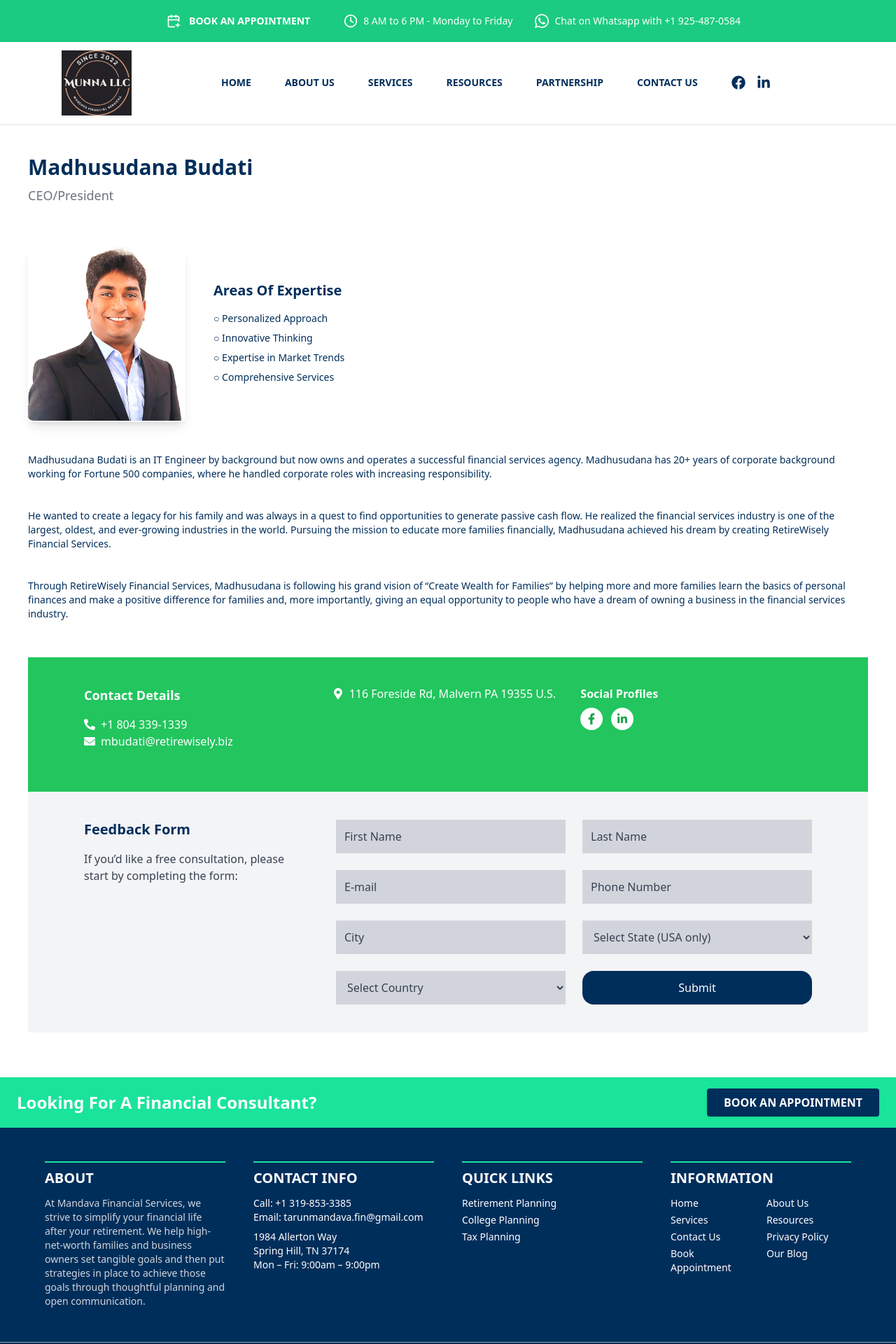
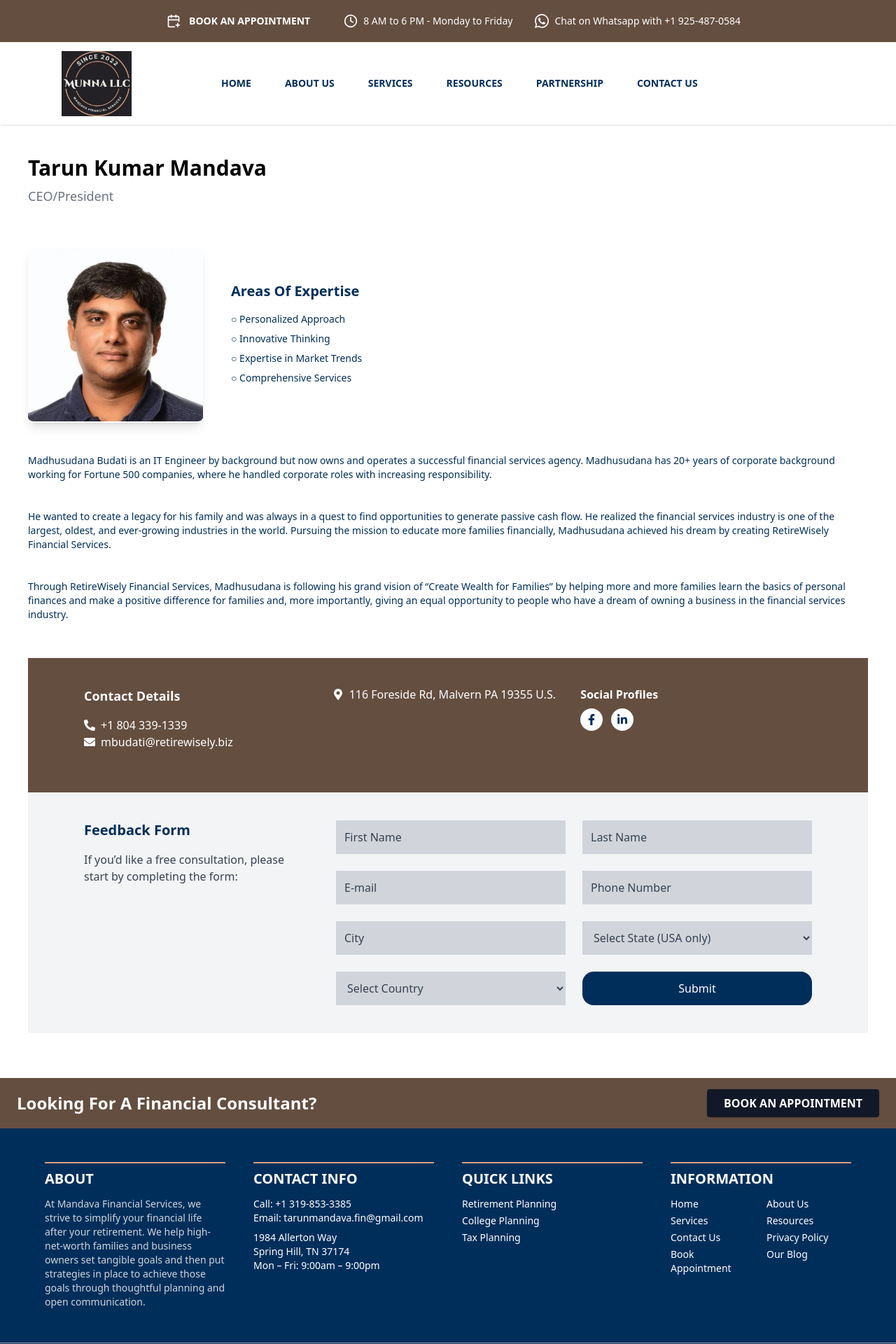
Before and after one commit to nirajsai1/retire_wisely, a React (Create React App) app: page /psection in a window 1280 px wide. Shown: the top 1920 px of the page at 70% size. Built offline with nearby package versions, Linux system fonts and the light colour scheme.

Commit message:
CSS changed

```diff
--- a/src/App.js
+++ b/src/App.js
@@ -14,16 +14,11 @@ import image from "./images/Logo.jpg";
 import Faq from "./js/services/Faq";
 import FC from "./js/Financial_Calculators";
 import Useful_links from "./js/services/Useful_Links";
-import clock from "./images/clock_icon.webp";
-import instagram from "./images/Instagram.webp";
-import facebook from "./images/Facebook.webp";
 import College_planning from "./js/quick_links/College_planning";
 import Retirement_planning from "./js/quick_links/Retirement_planning";
 import Tax_planning from "./js/quick_links/Tax_planning";
 import Privacy_policy from "./js/Privacy_policy";
 import  {Our_blog}  from "./js/Our_blog";
-import baa_logo from "./images/baa_logo.png";
-import whatsapp from "./images/whatsapp_icon.png";
 import ProfileSection from "./js/ProfileSection";
 import ScrollToTop from "./js/ScrollToTop";
 import munna_llc from "./images/munna_llc.jpg";
@@ -60,14 +55,13 @@ const toggleMobileDropdown = () => setMobileDropdownOpen(!mobileDropdownOpen);
   }
    const location = useLocation();
    const isActive = (path) => location.pathname === path;
-
-  const activeClass = "text-green-500";
-  const defaultClass = "[#002E5B]";
+const activeClass = "text-gray-900";
+const defaultClass = "text-[#002E5B]";
   return (
       <div>
-      <div className="hidden md:flex bg-[#1bcb81] p-3 justify-center items-center gap-8 text-white text-sm w-full z-10">
+      <div className="hidden md:flex bg-[#644e40] p-3 justify-center items-center gap-8 text-white text-sm w-full z-10">
         <div
-          className="flex items-center px-4 py-2 cursor-pointer transition hover:bg-[#002E5B] hover:rounded-xl hover:border hover:border-[#002E5B] whitespace-nowrap"
+          className="flex items-center px-4 py-2 cursor-pointer transition hover:bg-gray-900 hover:rounded-xl hover:border hover:border-[#d7a07d] whitespace-nowrap"
           onClick={() => navigate('/baa')}
         >
           <CalendarPlus className="text-white w-5 h-5" />
@@ -85,7 +79,7 @@ const toggleMobileDropdown = () => setMobileDropdownOpen(!mobileDropdownOpen);
         </div>
       </div>
 
-      <div className="flex md:hidden bg-[#1bcb81] px-2 py-2 items-center gap-2 text-white text-[10px] w-full overflow-x-auto whitespace-nowrap scrollbar-none">
+      <div className="flex md:hidden bg-[#644e40] px-2 py-2 items-center gap-2 text-white text-[10px] w-full overflow-x-auto whitespace-nowrap scrollbar-none">
         <div
           className="flex items-center px-2 py-1 cursor-pointer transition hover:bg-[#002E5B] hover:rounded-lg hover:border hover:border-[#002E5B]"
           onClick={() => navigate('/baa')}
@@ -103,8 +97,10 @@ const toggleMobileDropdown = () => setMobileDropdownOpen(!mobileDropdownOpen);
           <FaWhatsapp className="w-4 h-4" />
           <p className="leading-none">+1 925-487-0584</p>
         </div>
-      </div><div className="sticky top-0 bg-white shadow z-20 text-[#002E5B]">
-  <div className="flex items-center justify-between max-w-screen-xl mx-auto px-6 py-3 text-[#002E5B]">
+      </div>
+      <div className="h-px bg-[#f2efe8]"></div>
+      <div className="sticky top-0 bg-white shadow z-20 text-[#002E5B]">
+  <div className="flex items-center justify-between max-w-screen-xl mx-auto px-6 py-3 text-white">
     <img
   src={munna_llc}
   alt="Logo"
@@ -137,10 +133,10 @@ const toggleMobileDropdown = () => setMobileDropdownOpen(!mobileDropdownOpen);
             RESOURCES
           </button>
           {dropdownOpen && (
-            <div className="absolute bg-white shadow-lg mt-2 rounded-md z-30 w-40">
-              <Link to="/fc" className="block px-4 py-2 hover:bg-gray-100" onClick={handleOptionClick}>Financial Calculators</Link>
-              <Link to="/useful_links" className="block px-4 py-2 hover:bg-gray-100" onClick={handleOptionClick}>Useful Links</Link>
-              <Link to="/faq" className="block px-4 py-2 hover:bg-gray-100" onClick={handleOptionClick}>Frequently Asked Questions</Link>
+            <div className="absolute bg-gray-900 shadow-lg mt-2 rounded-md z-30 w-40 text-white">
+              <Link to="/fc" className="block px-4 py-2 hover:bg-[#da9f7e]" onClick={handleOptionClick}>Financial Calculators</Link>
+              <Link to="/useful_links" className="block px-4 py-2 hover:bg-[#da9f7e]" onClick={handleOptionClick}>Useful Links</Link>
+              <Link to="/faq" className="block px-4 py-2 hover:bg-[#da9f7e]" onClick={handleOptionClick}>Frequently Asked Questions</Link>
             </div>
           )}
         </div>
@@ -219,18 +215,18 @@ const toggleMobileDropdown = () => setMobileDropdownOpen(!mobileDropdownOpen);
         </div>
         <footer className="bg-[#002e5b] text-white">
 
-  <div className="bg-[#19e49a] px-6 py-4 flex flex-col sm:flex-row justify-between items-center text-center sm:text-left">
+  <div className="bg-[#644e40] px-6 py-4 flex flex-col sm:flex-row justify-between items-center text-center sm:text-left">
     <h2 className="text-xl sm:text-2xl font-bold">Looking For A Financial Consultant?</h2>
     <button
       onClick={() => navigate('/baa')}
-      className="mt-3 sm:mt-0 bg-[#002e5b] hover:bg-[#001f3d] text-white font-semibold px-6 py-2 rounded shadow"
+      className="mt-3 sm:mt-0 bg-gray-900 hover:bg-[#001f3d] text-white font-semibold px-6 py-2 rounded shadow"
     >
       BOOK AN APPOINTMENT
     </button>
   </div>
   <div className="max-w-screen-xl mx-auto px-6 sm:px-12 md:px-16 py-12 grid grid-cols-1 sm:grid-cols-2 md:grid-cols-4 gap-10 text-sm">
     <div>
-      <h3 className="text-xl font-bold border-t-2 border-[#19e49a] pt-2 mb-3">ABOUT</h3>
+      <h3 className="text-xl font-bold border-t-2 border-[#d89e7f] pt-2 mb-3">ABOUT</h3>
       <p className="text-gray-300">
         At Mandava Financial Services, we strive to simplify your financial life after your retirement.
         We help high-net-worth families and business owners set tangible goals and then put strategies
@@ -238,7 +234,7 @@ const toggleMobileDropdown = () => setMobileDropdownOpen(!mobileDropdownOpen);
       </p>
     </div>
     <div>
-      <h3 className="text-xl font-bold border-t-2 border-[#19e49a] pt-2 mb-3">CONTACT INFO</h3>
+      <h3 className="text-xl font-bold border-t-2 border-[#d89e7f] pt-2 mb-3">CONTACT INFO</h3>
       <p>Call: +1 319-853-3385</p>
       <p>Email:  tarunmandava.fin@gmail.com </p>
       <p className="mt-2">1984 Allerton Way <br/>Spring Hill, TN 37174</p>
@@ -246,7 +242,7 @@ const toggleMobileDropdown = () => setMobileDropdownOpen(!mobileDropdownOpen);
     </div>
 
     <div>
-      <h3 className="text-xl font-bold border-t-2 border-[#19e49a] pt-2 mb-3">QUICK LINKS</h3>
+      <h3 className="text-xl font-bold border-t-2 border-[#d89e7f] pt-2 mb-3">QUICK LINKS</h3>
       <ul className="space-y-1">
         <li><Link to="/retirement_p">Retirement Planning</Link></li>
         <li><Link to="/college_p">College Planning</Link></li>
@@ -255,7 +251,7 @@ const toggleMobileDropdown = () => setMobileDropdownOpen(!mobileDropdownOpen);
     </div>
 
     <div>
-      <h3 className="text-xl font-bold border-t-2 border-[#19e49a] pt-2 mb-3">INFORMATION</h3>
+      <h3 className="text-xl font-bold border-t-2 border-[#d89e7f] pt-2 mb-3">INFORMATION</h3>
       <ul className="grid grid-cols-2 gap-y-1 gap-x-4">
         <li><Link to="/">Home</Link></li>
         <li><Link to="/AboutUs">About Us</Link></li>
--- a/src/js/Aboutus.js
+++ b/src/js/Aboutus.js
@@ -14,7 +14,7 @@ function Aboutus()
           alt="Tarun Mandava - CEO/President"
           className="w-72 h-auto object-cover shadow-md rounded-full mx-auto md:mx-0"
         />
-        <h2 className="mt-6 text-2xl font-bold text-[#002E5B]">Madhusudana Budati</h2>
+        <h2 className="mt-6 text-2xl font-bold text-[#002E5B]">Tarun Kumar Mandava</h2>
         <p className="text-gray-600 text-sm mt-1">CEO / President</p>
       </div>
 
@@ -38,7 +38,7 @@ function Aboutus()
           expenses, debt, and savings. We provide guidance on budgeting, debt management, and tax planning, among
           other topics, to help you achieve your financial goals.
         </p>
-        <div className="border-l-4 border-green-600 bg-white p-4 text-gray-700 shadow-sm">
+        <div className="border-l-4 border-[#d89e7f] bg-white p-4 text-gray-700 shadow-sm">
           <p>
             We understand that each of our clients has unique financial needs and objectives, which is why we take a
             personalized approach to every engagement. We take the time to understand your current financial
@@ -53,7 +53,7 @@ function Aboutus()
   <div className="max-w-7xl mx-auto px-4 py-10 grid md:grid-cols-2 gap-10">
     <div>
       <section className="mb-8">
-        <h3 className="text-green-600 font-bold text-xl uppercase">Our Mission</h3>
+        <h3 className="text-[#644e40] font-bold text-xl uppercase">Our Mission</h3>
         <p className="text-gray-500 text-lg mb-2">Create Wealth for Families</p>
         <blockquote className="border-l-4 border-green-600 bg-gray-100 p-4 text-gray-800">
           Empowering financial success through personalized guidance, education, and solutions.
@@ -62,7 +62,7 @@ function Aboutus()
       </section>
 
       <section className="mb-8">
-        <h3 className="text-green-600 font-bold text-xl uppercase">Our Vision</h3>
+        <h3 className="text-[#644e40] font-bold text-xl uppercase">Our Vision</h3>
         <p className="text-gray-500 text-lg mb-2">Lead Consumer Empowerment Revolution</p>
         <blockquote className="border-l-4 border-teal-500 bg-gray-100 p-4 text-gray-800">
           Empowering financial prosperity—our vision for a secure future guiding your journey to
--- a/src/js/Contactus.js
+++ b/src/js/Contactus.js
@@ -66,7 +66,7 @@ function Contactus()
             <div>
               <h3 className="text-lg font-semibold text-gray-800">Tarun Mandava</h3>
               <p className="text-sm text-gray-600">Financial Consultant</p>
-              <p className="text-sm text-green-600">tarunmandava.fin@gmail.com </p>
+              <p className="text-sm text-[#002E5B]">tarunmandava.fin@gmail.com </p>
             </div>
           </div>
         </div>
@@ -76,7 +76,7 @@ function Contactus()
             <MapPin className="w-5 h-5 mt-1" />
             <span>1984 Allerton Way, Spring Hill, TN 37174</span>
           </div>
-          <div className="flex items-start gap-2 text-green-600">
+          <div className="flex items-start gap-2 text-[#002E5B]">
             <Mail className="w-5 h-5 mt-1" />
             <span>tarunmandava.fin@gmail.com</span>
           </div>
@@ -144,7 +144,7 @@ function Contactus()
         <div className="md:col-span-2">
           <button
             type="submit"
-            className="bg-green-500 hover:bg-green-600 text-white px-8 py-3 rounded-full font-bold flex items-center gap-2"
+            className="bg-gray-900 hover:bg-gray-700 text-white px-8 py-3 rounded-full font-bold flex items-center gap-2"
           >
             SEND
             <span className="text-xl">➤</span>
--- a/src/js/Home.js
+++ b/src/js/Home.js
@@ -60,7 +60,7 @@ const settings = {
           individual requirements to support clients on their financial journey.
         </p>
       </div>
-      <div className="bg-white border-l-4 border-green-500 p-6 shadow-md md:w-1/3 w-full">
+      <div className="bg-white border-l-4 border-[#d89e7f] p-6 shadow-md md:w-1/3 w-full">
         <p className="text-blue-900 font-semibold text-lg">
           “Take control of your finances with tailored solutions from our experts”
         </p>
@@ -76,7 +76,7 @@ const settings = {
             <img
               src={img}
               alt="Feature"
-              className="max-h-[350px] max-w-[350px] mx-auto mb-4 shadow-lg border-t-2 border-l-2 border-r-2 border-b-4 border-transparent hover:border-b-green-500 transition duration-300"
+              className="max-h-[350px] max-w-[350px] mx-auto mb-4 shadow-lg border-t-4 border-l-4 border-r-4 border-b-4 border-transparent hover:border-[#d89e7f] transition duration-300"
             />
             <h2 className="text-xl font-bold text-gray-900">
               {['Consulting', 'Services', 'Partnership'][idx]}
@@ -118,7 +118,7 @@ const settings = {
               <h3 className="text-xl font-semibold text-[#002E5B] mb-4">{service.title}</h3>
               <p className="text-[#002E5B] text-sm font-serif mb-6">{service.description}</p>
               <button
-                className="bg-[#002E5B] hover:bg-[#1bcb81] text-white px-6 py-2 rounded font-semibold"
+                className="bg-[#644e40] hover:bg-gray-900 text-white px-6 py-2 rounded font-semibold"
                 onClick={() => navigate('/services')}
               >
                 More Services
@@ -139,10 +139,10 @@ const settings = {
       </p>
       <div className="flex flex-col md:flex-row items-start gap-10">
         <div className="w-full md:w-60">
-          <img src={tarun_mandava} alt="Madhu Budati" className="w-full rounded-lg shadow-md" />
+          <img src={tarun_mandava} alt="Tarun Kumar" className="w-full rounded-lg shadow-md" />
         </div>
         <div className="flex-1">
-          <h3 className="text-2xl font-bold text-blue-900">Tarun Mandava</h3>
+          <h3 className="text-2xl font-bold text-gray-900">Tarun Mandava</h3>
           <p className="text-lg text-gray-500 mb-4">CEO/President</p>
           <div className="bg-gray-100 rounded-md p-5 mb-4">
             <p className="text-gray-700 text-sm">
@@ -151,7 +151,7 @@ const settings = {
             </p>
           </div>
           <button
-            className="bg-green-500 hover:bg-green-600 text-white font-semibold px-6 py-2 rounded-md transition"
+            className="bg-[#644e40] hover:bg-gray-900 text-white font-semibold px-6 py-2 rounded-md transition"
             onClick={() => navigate('/psection')}
           >
             VIEW PROFILE
--- a/src/js/Partnership.js
+++ b/src/js/Partnership.js
@@ -24,7 +24,7 @@ function Partnership()
   <div className="bg-gray-50">
     <section className="flex flex-col md:flex-row p-10 items-center justify-between max-w-screen-xl mx-auto px-4 md:px-20 py-6">
       <div className="md:w-1/2 mb-8 md:mb-0">
-        <h4 className="text-green-600 font-semibold uppercase text-sm mb-4">
+        <h4 className="text-[#644e40] font-semibold uppercase text-sm mb-4">
           Aspiring for Partnership
         </h4>
         <h1 className="text-4xl md:text-5xl font-semibold text-gray-700 leading-tight">
@@ -55,7 +55,7 @@ function Partnership()
   </div>
 
   <div className="max-w-screen-xl mx-auto px-4 md:px-20 py-6">
-    <button className="bg-[#002E5B] text-white font-semibold rounded-md hover:bg-[#1bcb81] transition px-7 py-3 duration-300 ease-in-out" onClick={() => navigate('/baa')}>
+    <button className="bg-gray-900 text-white font-semibold rounded-md hover:bg-[#644e40] transition px-7 py-3 duration-300 ease-in-out" onClick={() => navigate('/baa')}>
       BOOK AN APPOINTMENT
     </button>
   </div>
--- a/src/js/ProfileSection.js
+++ b/src/js/ProfileSection.js
@@ -1,21 +1,22 @@
 import React from "react";
 import consulting from "../images/mb_picture.jpeg";
+import tarun from "../images/Tarun_mandava.jpg";
 import { FaPhoneAlt, FaMapMarkerAlt, FaEnvelope, FaFacebookF, FaLinkedinIn } from "react-icons/fa";
 const ProfileSection = () => {
     const expertise= ["Personalized Approach","Innovative Thinking","Expertise in Market Trends","Comprehensive Services"]
   return (
    <>
   <div className="pb-5 max-w-screen-xl mx-auto px-6 sm:px-10 py-5">
-    <h1 className="text-3xl font-bold text-[#002E5B]">Madhusudana Budati</h1>
+    <h1 className="text-3xl font-bold text-">Tarun Kumar Mandava</h1>
     <p className="text-gray-500 mb-6 pt-2 text-lg">CEO/President</p>
   </div>
 
   <div className="flex max-w-screen-xl mx-auto px-6 sm:px-10 pt-4 pb-6">
     <div className="flex-shrink-0">
       <img
-        src={consulting}
+        src={tarun}
         alt="Consulting"
-        className="w-[225px] h-[250px] rounded-lg shadow-lg border-b-2 border-transparent hover:border-b-green-500 transition duration-300"
+        className="w-[250px] h-[250px] rounded-lg shadow-lg border-b-2 border-transparent hover:border-b-green-500 transition duration-300"
       />
     </div>
 
@@ -46,7 +47,7 @@ const ProfileSection = () => {
   </p>
 
   <div className="max-w-screen-xl mx-auto px-6 sm:px-10 pb-16 pt-8">
-    <div className="bg-green-500 text-white py-10 px-6 md:px-20">
+    <div className="bg-[#644e40] text-white py-10 px-6 md:px-20">
       <div className="grid md:grid-cols-3 gap-6 items-start pb-5">
         <div>
           <h2 className="text-lg font-bold mb-4">Contact Details</h2>
@@ -61,8 +62,8 @@ const ProfileSection = () => {
         <div>
           <h3 className="font-semibold mb-2">Social Profiles</h3>
           <div className="flex gap-3">
-            <a href="#" className="bg-white text-green-600 p-2 rounded-full hover:bg-green-600 hover:text-white transition-colors"><FaFacebookF /></a>
-            <a href="#" className="bg-white text-green-600 p-2 rounded-full hover:bg-green-600 hover:text-white transition-colors"><FaLinkedinIn /></a>
+            <a href="#" className="bg-white text-[#002E5B] p-2 rounded-full hover:bg-green-600 hover:text-white transition-colors"><FaFacebookF /></a>
+            <a href="#" className="bg-white text-[#002E5B] p-2 rounded-full hover:bg-green-600 hover:text-white transition-colors"><FaLinkedinIn /></a>
           </div>
         </div>
       </div>
@@ -78,11 +79,11 @@ const ProfileSection = () => {
         </div>
 
         <form className="md:col-span-2 grid grid-cols-1 md:grid-cols-2 gap-6">
-          <input className="p-3 bg-gray-300 placeholder-gray-700 focus:outline-none focus:ring-2 focus:ring-green-500" placeholder="First Name" />
-          <input className="p-3 bg-gray-300 placeholder-gray-700 focus:outline-none focus:ring-2 focus:ring-green-500" placeholder="Last Name" />
-          <input className="p-3 bg-gray-300 placeholder-gray-700 focus:outline-none focus:ring-2 focus:ring-green-500" placeholder="E-mail" />
-          <input className="p-3 bg-gray-300 placeholder-gray-700 focus:outline-none focus:ring-2 focus:ring-green-500" placeholder="Phone Number" />
-          <input className="p-3 bg-gray-300 placeholder-gray-700 focus:outline-none focus:ring-2 focus:ring-green-500" placeholder="City" />
+          <input className="p-3 bg-gray-300 placeholder-gray-700 focus:outline-none focus:ring-2 focus:ring-gray-500" placeholder="First Name" />
+          <input className="p-3 bg-gray-300 placeholder-gray-700 focus:outline-none focus:ring-2 focus:ring-gray-500" placeholder="Last Name" />
+          <input className="p-3 bg-gray-300 placeholder-gray-700 focus:outline-none focus:ring-2 focus:ring-gray-500" placeholder="E-mail" />
+          <input className="p-3 bg-gray-300 placeholder-gray-700 focus:outline-none focus:ring-2 focus:ring-gray-500" placeholder="Phone Number" />
+          <input className="p-3 bg-gray-300 placeholder-gray-700 focus:outline-none focus:ring-2 focus:ring-gray-500" placeholder="City" />
           <select className="p-3 bg-gray-300 text-gray-700 focus:outline-none focus:ring-2 focus:ring-green-500">
             <option>Select State (USA only)</option>
           </select>
--- a/src/js/Services.js
+++ b/src/js/Services.js
@@ -77,7 +77,7 @@ function Services() {
   <div className="bg-gray-50">
     <section className="flex flex-col md:flex-row p-10 justify-between items-center max-w-screen-xl mx-auto px-6 sm:px-10 py-3">
       <div className="md:w-1/2 mb-8 md:mb-0">
-        <h1 className="text-3xl md:text-4xl text-[#4cbb17] font-semibold leading-tight pb-8">
+        <h1 className="text-3xl md:text-4xl text-[#644e40] font-semibold leading-tight pb-8">
           Our Services
         </h1>
         <h4 className="text-xl md:text-xl text-gray-700">
@@ -101,7 +101,7 @@ function Services() {
           key={idx}
           onClick={() => handleClick(idx)}
           className={`cursor-pointer border-4 p-6 rounded-lg shadow-lg transition-all duration-300 transform hover:scale-105
-            ${selected === idx ? "border-green-600 bg-green-50" : "border-[#002E5B] hover:border-green-600 hover:bg-green-50"}`}
+            ${selected === idx ? "border-green-600 bg-green-50" : "border-[#644e40] hover:border-[#002E5B] hover:bg-green-5"}`}
         >
           <h3 className="text-xl font-bold text-blue-900 mb-4">{service.title}</h3>
           <p className="text-sm text-gray-700">{service.description}</p>
```
Also changed, not shown: src/js/services/Faq.js (+5 -5 lines).
